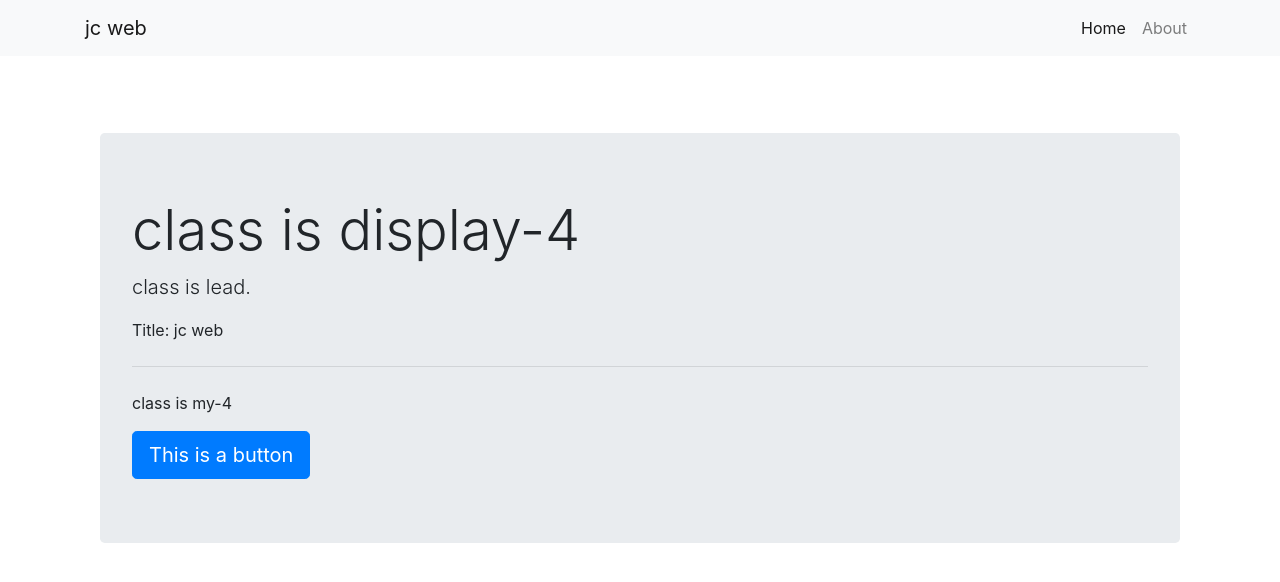
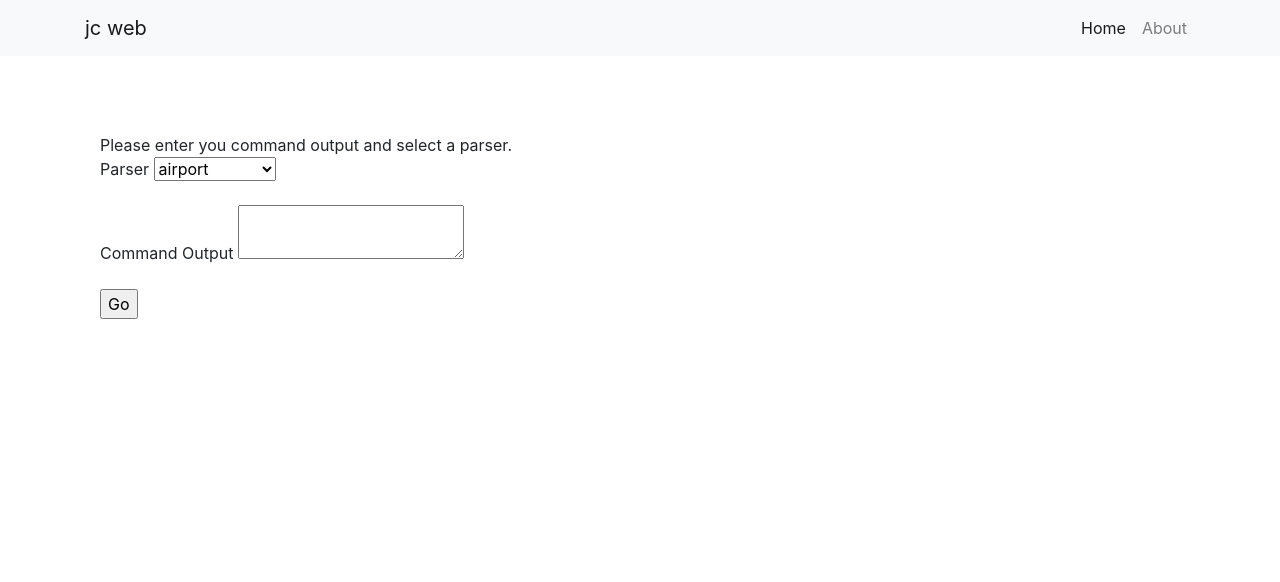
Before and after one commit to kellyjonbrazil/jc-web, a Flask app: page / in a window 1280 px wide. Shown: the top 582 px of the page. Run offline with Flask 2, Linux system fonts and the light colour scheme; some libraries are stand-ins or nearby versions.

Commit message:
initial working app

```diff
--- a/app.py
+++ b/app.py
@@ -1,17 +1,99 @@
 #!/usr/bin/env python3
 # -*- coding: utf-8 -*-
 
+import importlib
+import json
 from flask import Flask, render_template
+from flask_wtf import FlaskForm
+from wtforms.fields import TextAreaField, SelectField
+from wtforms.validators import DataRequired
 
 DEBUG = True
 TITLE = 'jc web'
 
 app = Flask(__name__)
+app.config['SECRET_KEY'] = 'dev'
+
+parsers = [
+    'airport',
+    'airport_s',
+    'arp',
+    'blkid',
+    'crontab',
+    'crontab_u',
+    'csv',
+    'date',
+    'df',
+    'dig',
+    'dmidecode',
+    'du',
+    'env',
+    'file',
+    'free',
+    'fstab',
+    'group',
+    'gshadow',
+    'history',
+    'hosts',
+    'id',
+    'ifconfig',
+    'ini',
+    'iptables',
+    'jobs',
+    'kv',
+    'last',
+    'ls',
+    'lsblk',
+    'lsmod',
+    'lsof',
+    'mount',
+    'netstat',
+    'ntpq',
+    'passwd',
+    'ping',
+    'pip_list',
+    'pip_show',
+    'ps',
+    'route',
+    'shadow',
+    'ss',
+    'stat',
+    'sysctl',
+    'systemctl',
+    'systemctl_lj',
+    'systemctl_ls',
+    'systemctl_luf',
+    'timedatectl',
+    'tracepath',
+    'traceroute',
+    'uname',
+    'uptime',
+    'w',
+    'who',
+    'xml',
+    'yaml'
+]
+
+# --- ROUTES ---
 
 
-@app.route('/')
+@app.route('/', methods=('GET', 'POST'))
 def index():
-    return render_template('index.html', title=TITLE)
+    form = MyInput()
+    output = ''
+    if form.validate_on_submit():
+        parser = importlib.import_module('jc.parsers.' + form.command_parser.data)
+        output = parser.parse(form.command_output.data)
+        output = json.dumps(output, indent=2)
+    return render_template('index.html', title=TITLE, form=form, output=output)
+
+
+# --- FORMS ---
+
+
+class MyInput(FlaskForm):
+    command_parser = SelectField('Parser', choices=parsers)
+    command_output = TextAreaField('Command Output', validators=[DataRequired()])
 
 
 if __name__ == '__main__':
--- a/templates/index.html
+++ b/templates/index.html
@@ -1,7 +1,7 @@
 {% extends 'layout.html' %}
 
 {% block body %}
-<div class="jumbotron">
+<!-- <div class="jumbotron">
     <h1 class="display-4">class is display-4 </h1>
     <p class="lead">class is lead.</p>
     <p>Title: {{ title }}</p>
@@ -10,4 +10,19 @@
     <p>class is my-4</p>
     <a class="btn btn-primary btn-lg" href="#" role="button">This is a button</a>
   </div>
+ -->
+  <div>
+    Please enter you command output and select a parser.
+
+    <form method="POST" action="/">
+        {{ form.csrf_token }}
+        <p>{{ form.command_parser.label }} {{ form.command_parser }}
+        <p>{{ form.command_output.label }} {{ form.command_output }}
+        <p><input type="submit" value="Go">
+    </form>
+  <p>
+  </div>
+  <div>
+    {{ output }}
+  </div>
 {% endblock %}
```
